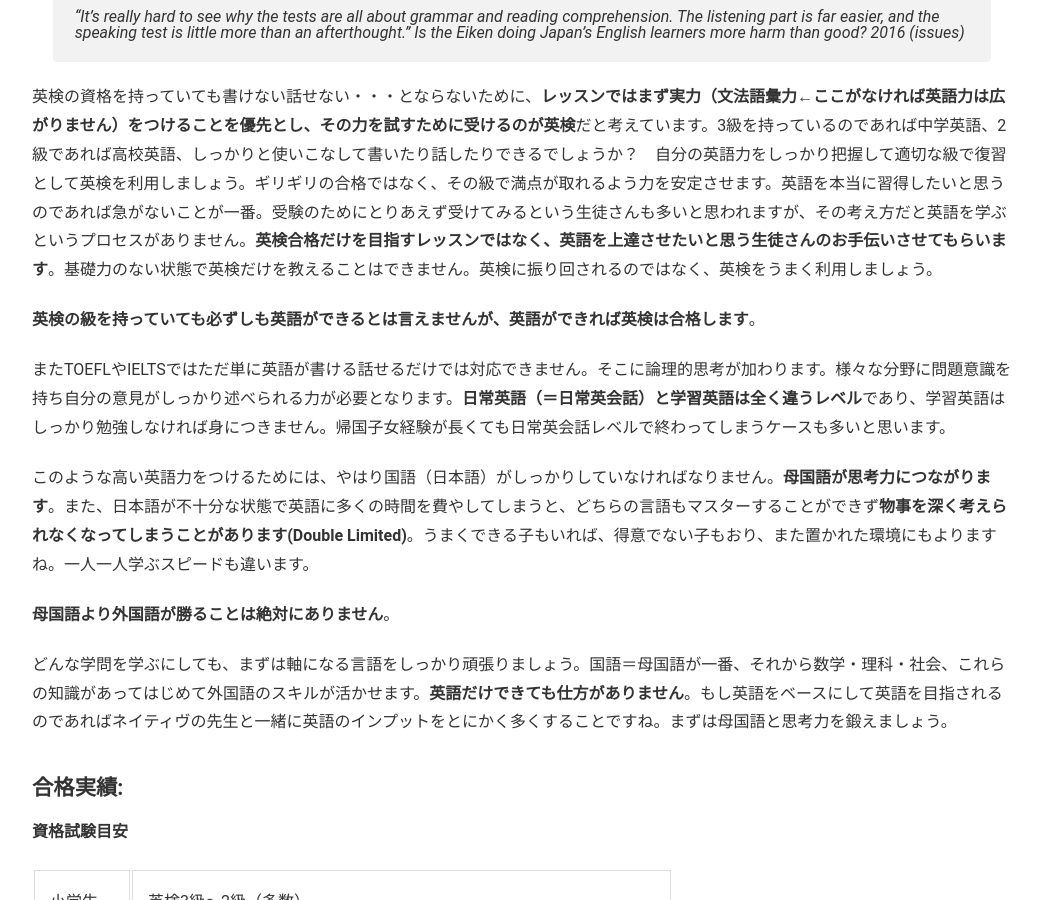
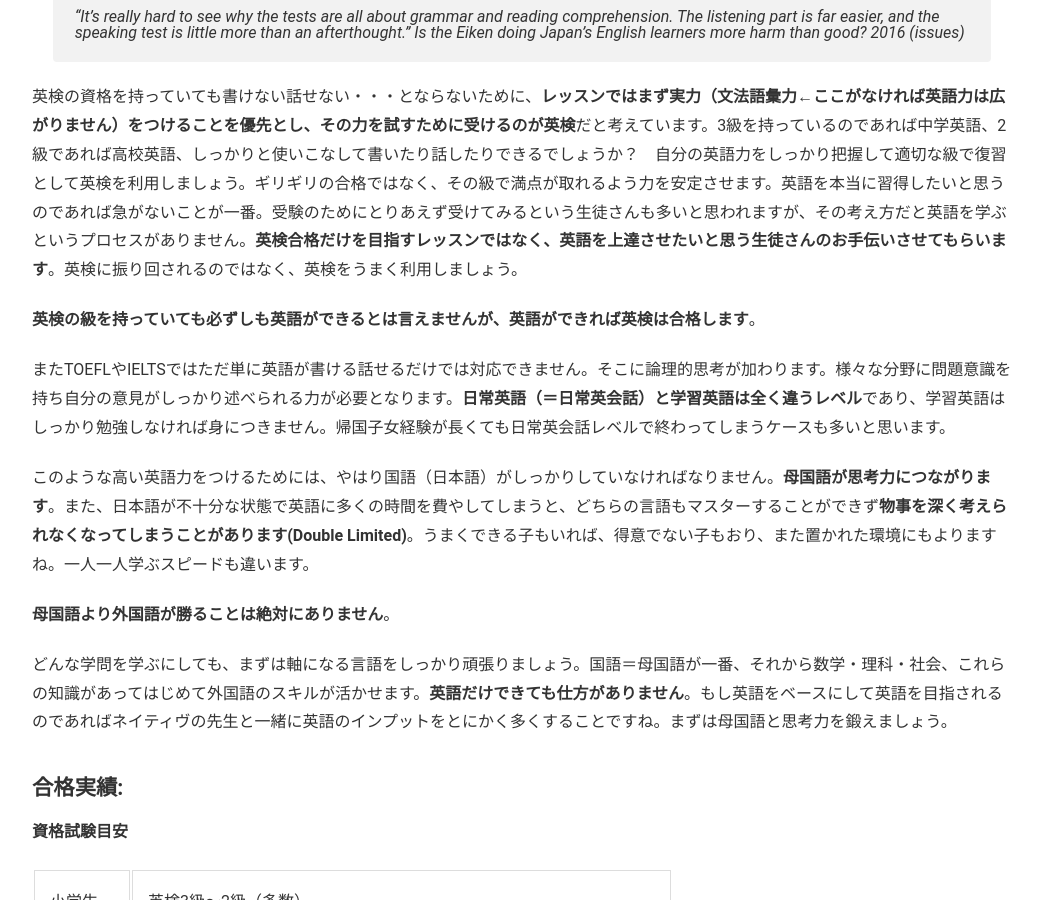
Before and after one commit to phocean/akispace, a Jekyll site: the page built from exam_results.md, in a window 1280 px wide and 900 px high, scrolled down 644 px. Shown: the whole window, without its empty margins (118-1158 px from the left). Built offline with Jekyll 4.4.1, drawn with Linux system fonts in a browser that asks for light colours.

Commit message:
Update exam_results.md

```diff
--- a/exam_results.md
+++ b/exam_results.md
@@ -20,7 +20,7 @@
 >
 > "It's really hard to see why the tests are all about grammar and reading comprehension. The listening part is far easier, and the speaking test is little more than an afterthought." Is the Eiken doing Japan's English learners more harm than good? 2016 (issues)
 
-英検の資格を持っていても書けない話せない・・・とならないために、<strong>レッスンではまず実力（文法語彙力←ここがなければ英語力は広がりません）をつけることを優先とし、その力を試すために受けるのが英検</strong>だと考えています。3級を持っているのであれば中学英語、2級であれば高校英語、しっかりと使いこなして書いたり話したりできるでしょうか？　自分の英語力をしっかり把握して適切な級で復習として英検を利用しましょう。ギリギリの合格ではなく、その級で満点が取れるよう力を安定させます。英語を本当に習得したいと思うのであれば急がないことが一番。受験のためにとりあえず受けてみるという生徒さんも多いと思われますが、その考え方だと英語を学ぶというプロセスがありません。**英検合格だけを目指すレッスンではなく、英語を上達させたいと思う生徒さんのお手伝いさせてもらいます**。基礎力のない状態で英検だけを教えることはできません。英検に振り回されるのではなく、英検をうまく利用しましょう。
+英検の資格を持っていても書けない話せない・・・とならないために、<strong>レッスンではまず実力（文法語彙力←ここがなければ英語力は広がりません）をつけることを優先とし、その力を試すために受けるのが英検</strong>だと考えています。3級を持っているのであれば中学英語、2級であれば高校英語、しっかりと使いこなして書いたり話したりできるでしょうか？　自分の英語力をしっかり把握して適切な級で復習として英検を利用しましょう。ギリギリの合格ではなく、その級で満点が取れるよう力を安定させます。英語を本当に習得したいと思うのであれば急がないことが一番。受験のためにとりあえず受けてみるという生徒さんも多いと思われますが、その考え方だと英語を学ぶというプロセスがありません。**英検合格だけを目指すレッスンではなく、英語を上達させたいと思う生徒さんのお手伝いさせてもらいます**。英検に振り回されるのではなく、英検をうまく利用しましょう。
 
 **英検の級を持っていても必ずしも英語ができるとは言えませんが、英語ができれば英検は合格します**。
 
```
